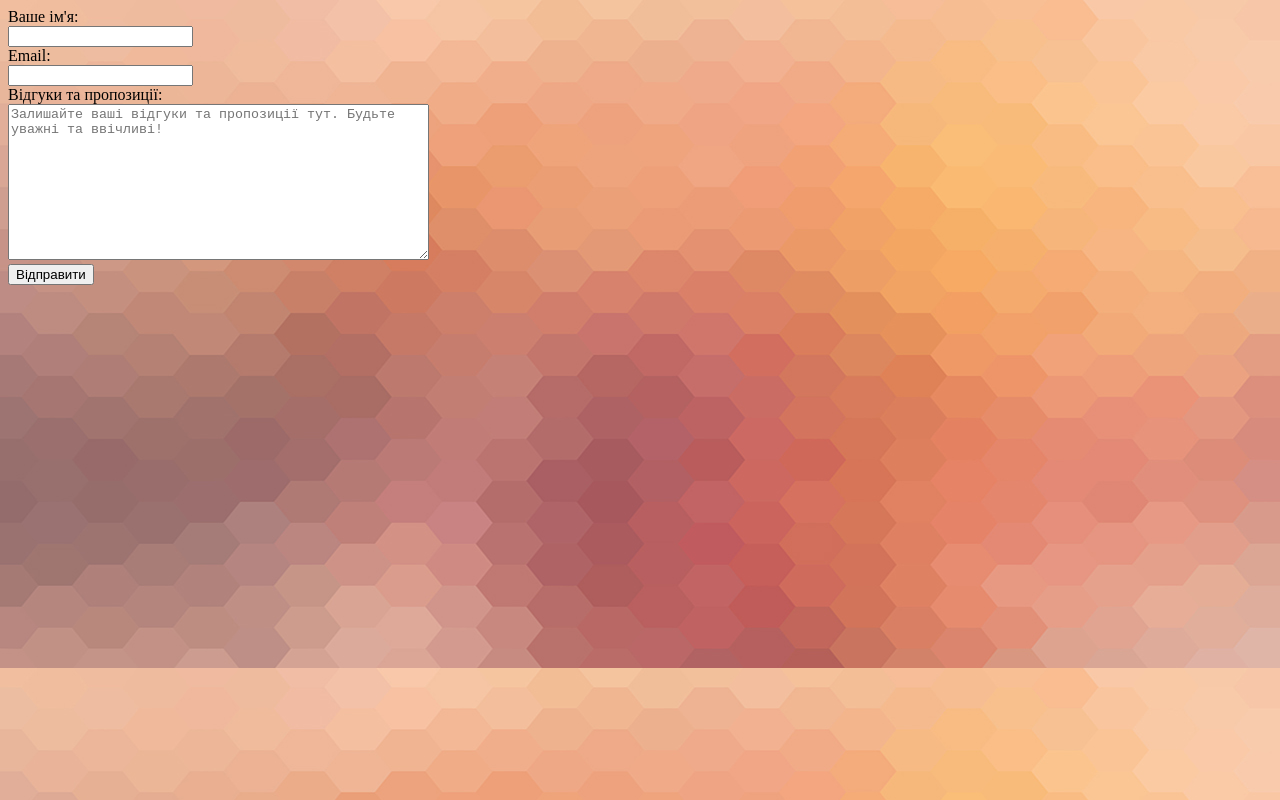
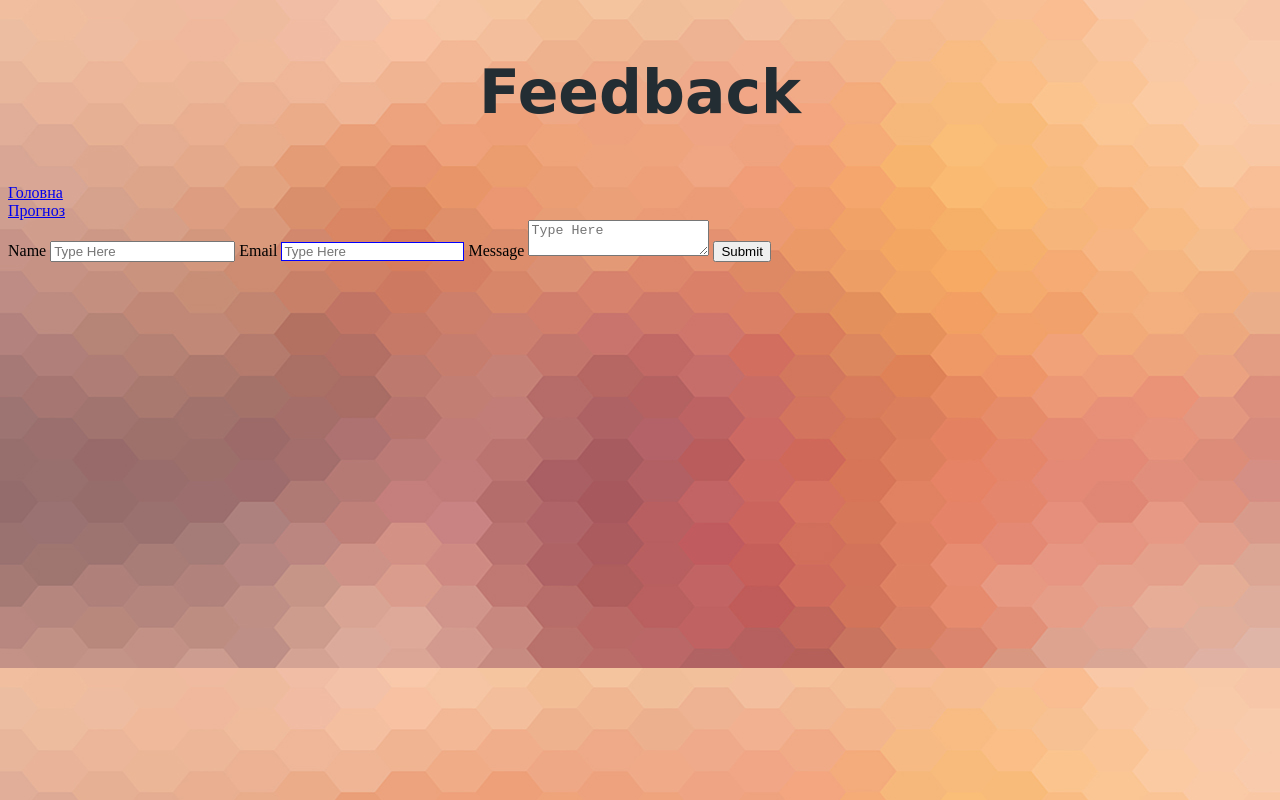
Before and after one commit to lyudmilaesenina/WeatherLviv1, a plain HTML site: page Formular.html in a window 1280 px wide. Drawn offline with Linux system fonts and the light colour scheme.

Commit message:
Update Formular.html

```diff
--- a/Formular.html
+++ b/Formular.html
@@ -3,28 +3,41 @@
     <head>
         <title>Formular</title>
         <meta charset="UTF-8">
+        <link rel="stylesheet" href="main.css">
     </head>
     <body>
         <body background="images/Hexagon-3b.jpg" "LvivFon">
-<label form="name">Ваше ім'я:</label>
+            <header class="body">
+
+               <div id="feedback">
+                   <h1>Feedback</h1>
+                   </div>
+    </header>
+    <body>
+        <div id="linkhome2">
+	<a href="index.html">Головна</a>
 </div>
-<div>
-<input type="text" id="name" name="name" required>
+<div id="linkforecast">
+	<a href="prognoz.html">Прогноз</a>
 </div>
-<div>
-<label for="email">Email:</label>
-</div>
-<div>
-<input type="email" id="email" name="email" required patern="[a-z] {3}-[0-9] {3}">
-</div>
-<div>
-<label for="reviews">Відгуки та пропозиції:</label>
-</div>
-<div>
-<textarea rows="10" cols="50" id="reviews" name="reviews" placeholder="Залишайте ваші відгуки та пропозиції тут. Будьте уважні та ввічливі!"></textarea>
-</div>
-<input type="submit" value="Відправити">
-</div>
+
+    <section class="body">
+        <form>
+
+    <label>Name</label>
+    <input name="name" placeholder="Type Here" required>
+
+    <label>Email</label>
+    <input name="email" type="email" placeholder="Type Here" required patern="[a-z] {3}-[0-9] {3}">
+
+    <label>Message</label>
+    <textarea name="message" placeholder="Type Here"></textarea>
+
+    <input id="submit" name="submit" type="submit" value="Submit">
+
 </form>
-</body>
-</html>
+    </section>
+
+    <footer class="body"></footer>
+    </body>
+    </html>
```
